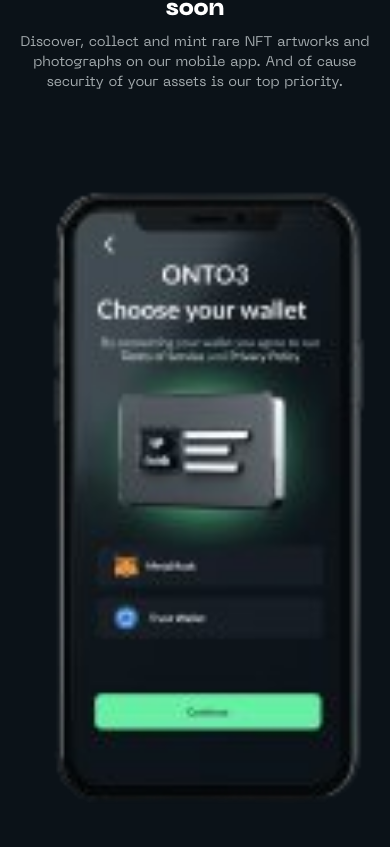
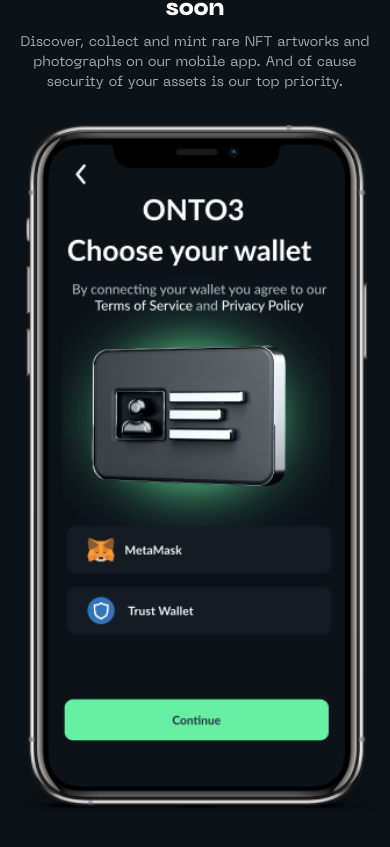
Before and after one commit to Theo-flux/onto3, a React (Vite) app: page / in a window 390 px wide. Shown: the part 5717-6564 px from the top of the page. Built offline with nearby package versions, Linux system fonts and the light colour scheme.

Commit message:
mobile mockup changed

```diff
--- a/src/components/appComing/AppComing.jsx
+++ b/src/components/appComing/AppComing.jsx
@@ -1,7 +1,6 @@
 import React from "react";
 import { Section, Div, SubTitle, Text, Tag } from "../../shared";
 import mockup from "../../images/mockup.png";
-import x1 from "../../images/x1.png";
 
 function AppComing() {
   return (
@@ -18,7 +17,7 @@
                 </div>
 
                 <figure className="w-full w-[200px] md:w-[250px]">
-                    <img src={x1} className="w-[100%]" alt="mockup"/>
+                    <img src={mockup} className="w-[100%]" alt="mockup"/>
                 </figure>
             </div>
         </Div>
```
Also changed, not shown: src/images/x1.png (deleted).
